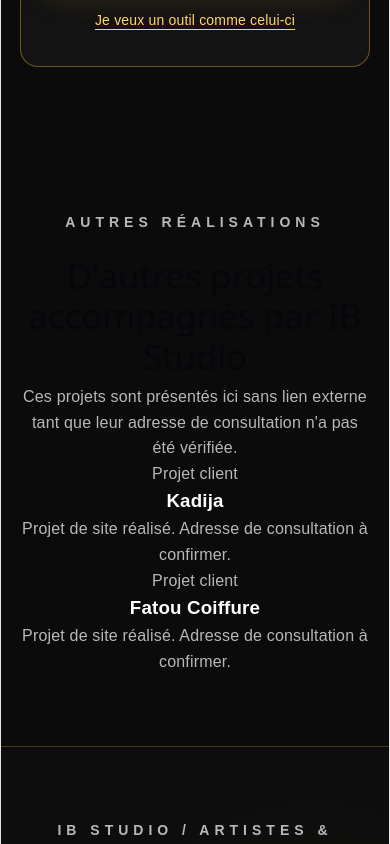
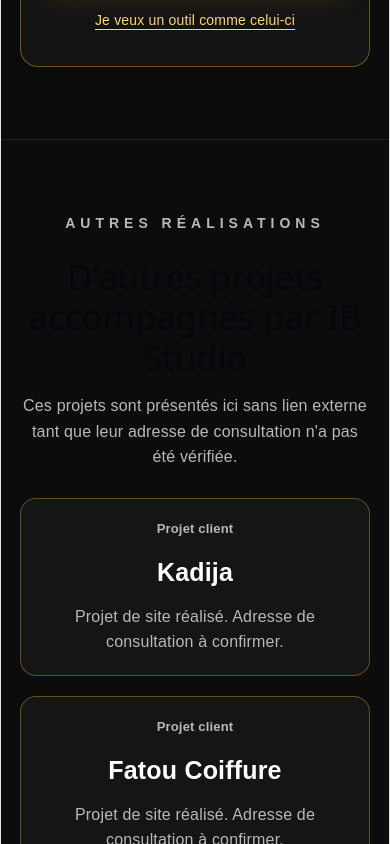
Before and after one commit to dialloib124-cell/ib-studio, a React (Vite) app: page / in a window 390 px wide. Shown: the part 5520-6364 px from the top of the page. Built offline with nearby package versions, Linux system fonts and the light colour scheme.

Commit message:
Mettre en forme les réalisations complémentaires sur mobile et ordinateur

```diff
--- a/src/App.css
+++ b/src/App.css
@@ -1062,3 +1062,15 @@ form select option {
 }
 .mobile-menu-toggle:focus-visible, .header nav a:focus-visible { outline: 3px solid #ffd56a; outline-offset: 3px; }
 @media (prefers-reduced-motion: reduce) { html { scroll-behavior: auto; } }
+
+
+/* Réalisations complémentaires : sans liens non vérifiés */
+.additional-projects { border-top: 1px solid rgba(255,255,255,.08); background: #0c0c0c; }
+.additional-projects h2 { max-width: 760px; margin-bottom: 16px; font-size: clamp(28px, 3.5vw, 44px); }
+.additional-projects-intro { max-width: 720px; color: #cfcfcf; margin-bottom: 28px; }
+.additional-projects-grid { display: grid; grid-template-columns: repeat(2, minmax(0, 1fr)); gap: 20px; max-width: 920px; }
+.additional-project-card { border: 1px solid rgba(245,185,52,.35); border-radius: 16px; padding: 28px; background: #151515; }
+.additional-project-category { color: #f5b934; font-size: 13px; font-weight: 700; margin-bottom: 12px; }
+.additional-project-card h3 { color: #fff; font-size: 25px; margin-bottom: 12px; }
+.additional-project-card p:last-child { color: #cfcfcf; }
+@media (max-width: 700px) { .additional-projects-grid { grid-template-columns: 1fr; } .additional-project-card { padding: 20px; } }
```
